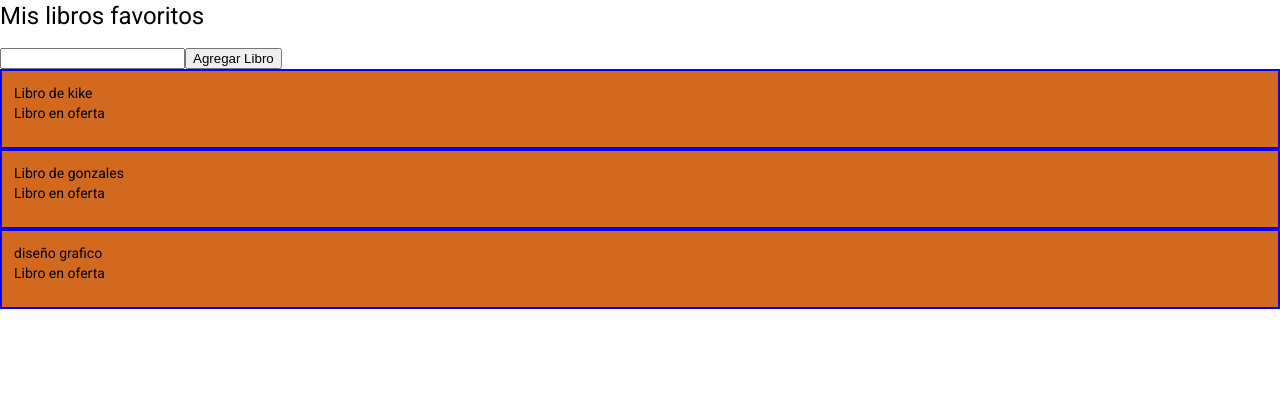
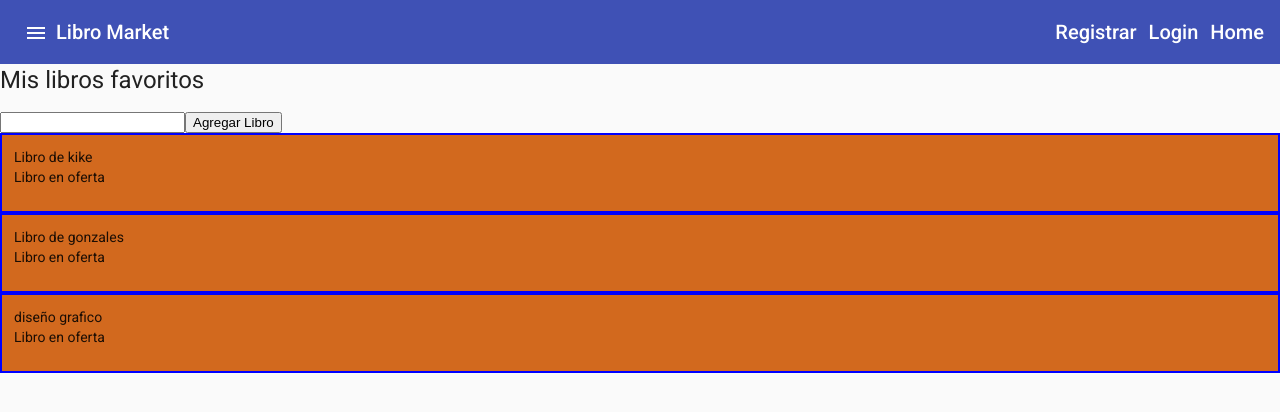
Before and after one commit to enriquegarcia96/App-Libro, an Angular app in the folder FrontendLibro/mi-web-app/: page /libros in a window 1280 px wide. Shown: the top 412 px of the page. Built offline with nearby package versions, Linux system fonts and the light colour scheme.

Commit message:
feat: 🎸 agregando menu a la barra lateral y navegacion

```diff
--- a/FrontendLibro/mi-web-app/src/app/app.component.css
+++ b/FrontendLibro/mi-web-app/src/app/app.component.css
@@ -0,0 +1,7 @@
+mat-sidenav-container, mat-sidenav-content, mat-sidenav{
+  height: 100%;
+}
+
+mat-sidenav{
+  width: 250px;
+}
--- a/FrontendLibro/mi-web-app/src/app/app.component.html
+++ b/FrontendLibro/mi-web-app/src/app/app.component.html
@@ -1 +1,11 @@
-<router-outlet></router-outlet>
+<mat-sidenav-container>
+  <mat-sidenav #menu role="navigation">
+    <app-menu-lista (menuToggle)="menu.toggle()" ></app-menu-lista> <!--el hijo le manda al padre un evento -->
+  </mat-sidenav>
+  <mat-sidenav-content>
+    <app-barra (menuToggle)="menu.toggle()" ></app-barra>
+    <main>
+      <router-outlet></router-outlet>
+    </main>
+  </mat-sidenav-content>
+</mat-sidenav-container>
--- a/FrontendLibro/mi-web-app/src/app/app.component.ts
+++ b/FrontendLibro/mi-web-app/src/app/app.component.ts
@@ -5,6 +5,9 @@
   templateUrl: './app.component.html',
   styleUrls: ['./app.component.css']
 })
+
 export class AppComponent {
-  title = 'mi-web-app';
+
+  abrirMenu = false;
+
 }
--- a/FrontendLibro/mi-web-app/src/app/app.module.ts
+++ b/FrontendLibro/mi-web-app/src/app/app.module.ts
@@ -14,6 +14,8 @@
 import { RegistrarComponent } from './seguridad/registrar/registrar.component';
 import { LoginComponent } from './seguridad/login/login.component';
 import { FlexLayoutModule } from '@angular/flex-layout';
+import { BarraComponent } from './navegacion/barra/barra.component';
+import { MenuListaComponent } from './navegacion/menu-lista/menu-lista.component';
 
 
 @NgModule({
@@ -25,6 +27,8 @@
     InicioComponent,
     RegistrarComponent,
     LoginComponent,
+    BarraComponent,
+    MenuListaComponent,
   ],
   imports: [
     BrowserModule,
--- /dev/null
+++ b/FrontendLibro/mi-web-app/src/app/navegacion/barra/barra.component.css
@@ -0,0 +1,22 @@
+a {
+  text-decoration: none;
+  color: white;
+}
+
+a:hover,
+a:active {
+  color: #dbcde6;
+}
+
+
+
+.navegacion-menu {
+  list-style: none;
+  padding: 0;
+  margin: 0;
+}
+
+.navegacion-list-label {
+  display: inline-block;
+  padding-left: 6px;
+}
--- /dev/null
+++ b/FrontendLibro/mi-web-app/src/app/navegacion/barra/barra.component.html
@@ -0,0 +1,13 @@
+<mat-toolbar color="primary">
+  <button mat-icon-button (click)="onMenuToggleDispatch()">
+    <mat-icon>menu</mat-icon>
+  </button>
+  <span>Libro Market</span>
+  <div fxFlex fxLayout fxLayoutAlign="flex-end" fxHide.xs>
+    <ul fxLayout="row" fxLayoutGap="12px" class="navegacion-menu">
+      <li><a routerLink="/registrar">Registrar</a></li>
+      <li><a routerLink="/login">Login</a></li>
+      <li><a routerLink="/">Home</a></li>
+    </ul>
+  </div>
+</mat-toolbar>
--- /dev/null
+++ b/FrontendLibro/mi-web-app/src/app/navegacion/barra/barra.component.ts
@@ -0,0 +1,20 @@
+import { Component, OnInit, Output, EventEmitter } from '@angular/core';
+
+@Component({
+  selector: 'app-barra',
+  templateUrl: './barra.component.html',
+  styleUrls: ['./barra.component.css']
+})
+export class BarraComponent implements OnInit {
+  @Output() menuToggle = new EventEmitter<void>();
+
+  constructor() { }
+
+  ngOnInit(): void {
+  }
+
+  onMenuToggleDispatch(){
+    this.menuToggle.emit();
+  }
+
+}
--- /dev/null
+++ b/FrontendLibro/mi-web-app/src/app/navegacion/menu-lista/menu-lista.component.css
@@ -0,0 +1,20 @@
+a {
+  text-decoration: none;
+  color: white;
+}
+
+a:hover,
+a:active {
+  color: #dbcde6;
+}
+
+.navegacion-menu {
+  list-style: none;
+  padding: 0;
+  margin: 0;
+}
+
+.navegacion-list-label {
+  display: inline-block;
+  padding-left: 6px;
+}
--- /dev/null
+++ b/FrontendLibro/mi-web-app/src/app/navegacion/menu-lista/menu-lista.component.html
@@ -0,0 +1,14 @@
+<mat-nav-list>
+  <a mat-list-item routerLink="/" (click)="onCerrarMenu()">
+    <mat-icon>home</mat-icon>
+    <span class="navegacion-list-label">Inicio</span>
+  </a>
+  <a mat-list-item routerLink="/registrar" (click)="onCerrarMenu()">
+    <mat-icon>how_to_reg</mat-icon>
+    <span class="navegacion-list-label">Registrar</span>
+  </a>
+  <a mat-list-item routerLink="/login" (click)="onCerrarMenu()">
+    <mat-icon>login</mat-icon>
+    <span class="navegacion-list-label">Ingresar</span>
+  </a>
+</mat-nav-list>
--- /dev/null
+++ b/FrontendLibro/mi-web-app/src/app/navegacion/menu-lista/menu-lista.component.ts
@@ -0,0 +1,20 @@
+import { Component, OnInit, Output, EventEmitter } from '@angular/core';
+
+@Component({
+  selector: 'app-menu-lista',
+  templateUrl: './menu-lista.component.html',
+  styleUrls: ['./menu-lista.component.css']
+})
+export class MenuListaComponent implements OnInit {
+  @Output() menuToggle = new EventEmitter<void>();
+
+  constructor() { }
+
+  ngOnInit(): void {
+  }
+
+  onCerrarMenu(){
+    this.menuToggle.emit();
+  }
+
+}
```
Also changed, not shown: FrontendLibro/mi-web-app/src/app/material.module.ts (+21 -2 lines), 2 other files (tests, documents, lock files or other folders).
